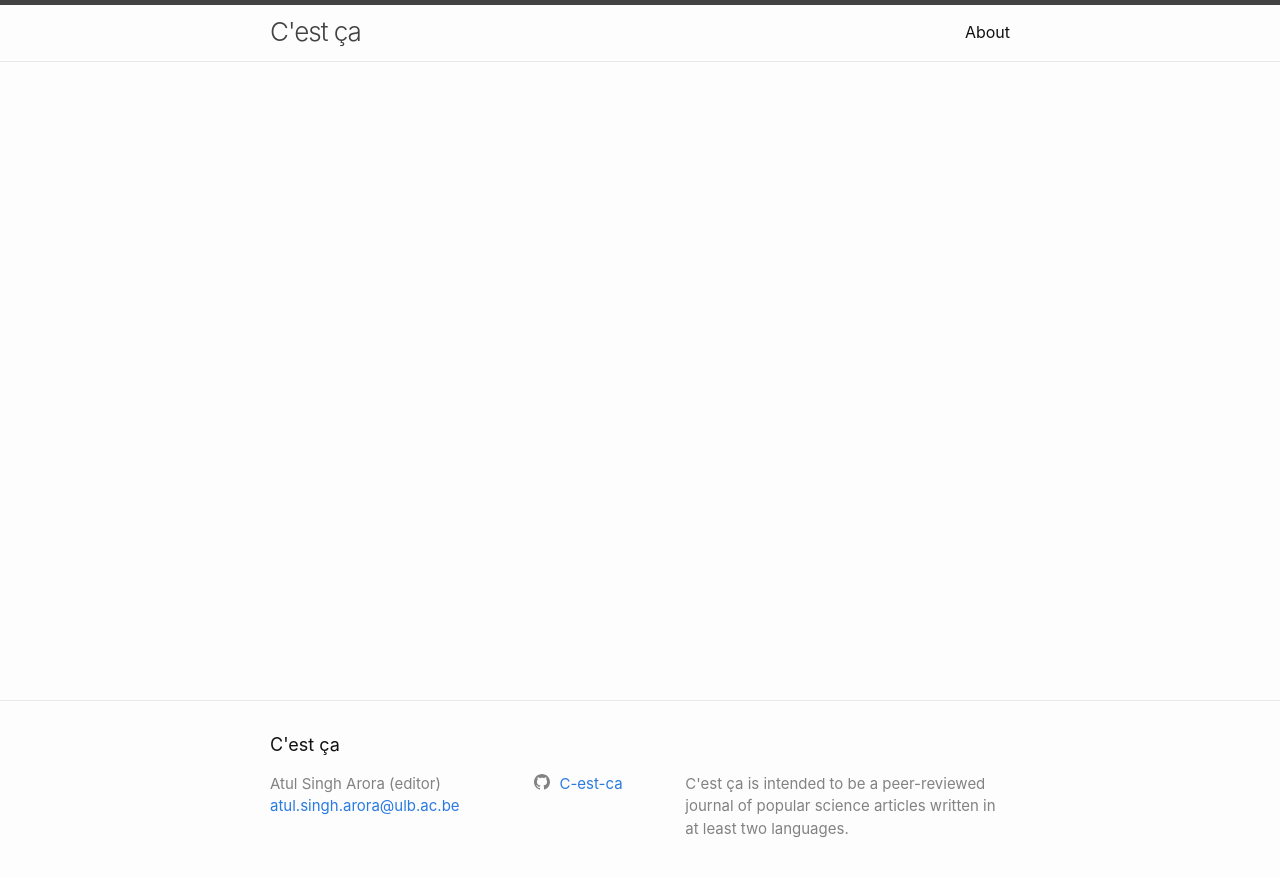
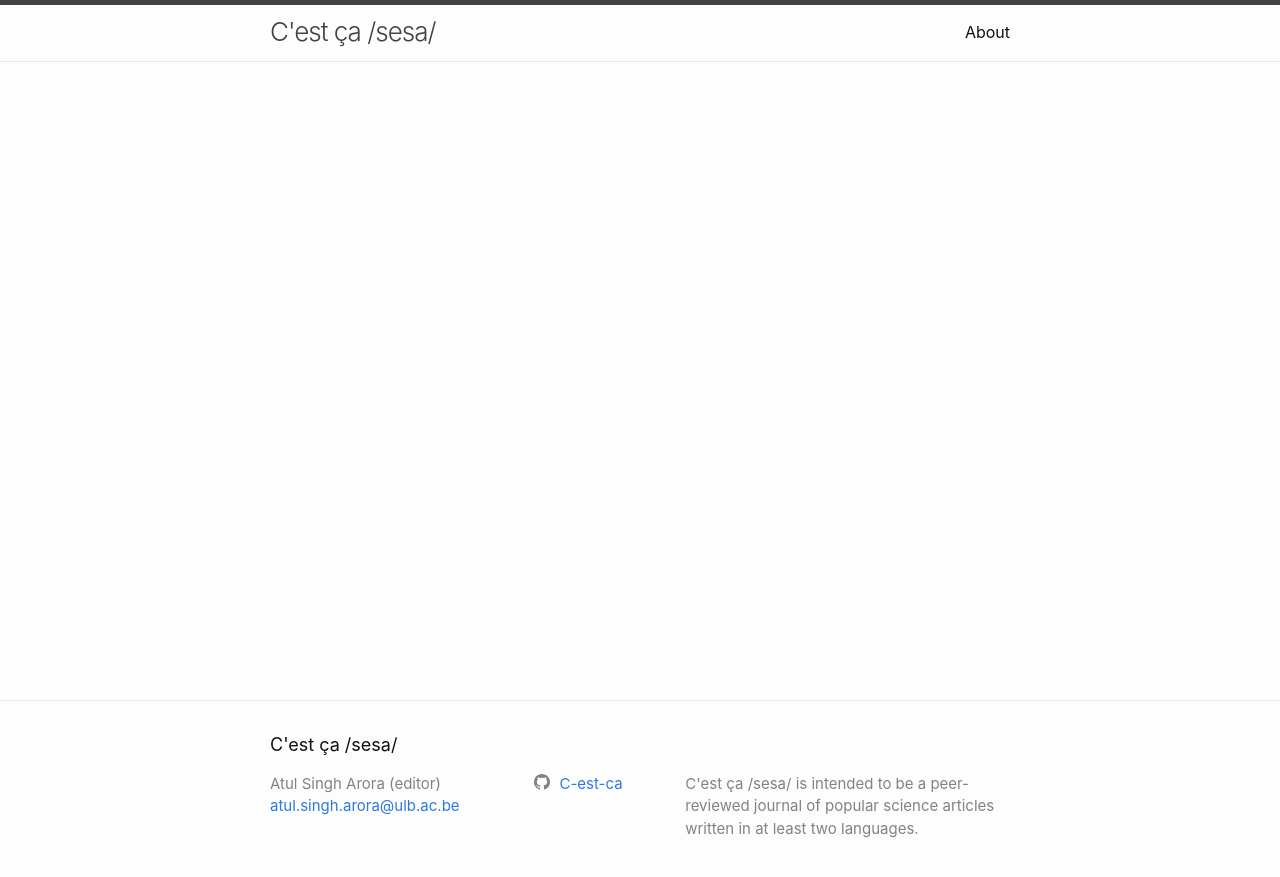
Before and after one commit to toAtulArora/c-est-ca.github.io, a Jekyll site: the page built from index.md, in a window 1280 px wide. Shown: the top 877 px of the page. Built offline with Jekyll 4.4.1, drawn with Linux system fonts in a browser that asks for light colours.

Commit message:
pronounciation again

```diff
--- a/_config.yml
+++ b/_config.yml
@@ -1,8 +1,8 @@
-title: C'est ça
+title: C'est ça /sesa/
 author: Atul Singh Arora (editor)
 email: atul.singh.arora@ulb.ac.be
 description: > # this means to ignore newlines until "twitter_username:"
-  C'est ça is intended to be a peer-reviewed journal of popular science articles written in at least two languages.
+  C'est ça /sesa/ is intended to be a peer-reviewed journal of popular science articles written in at least two languages.
 
 # social links
 #twitter_username: jekyllrb
```
